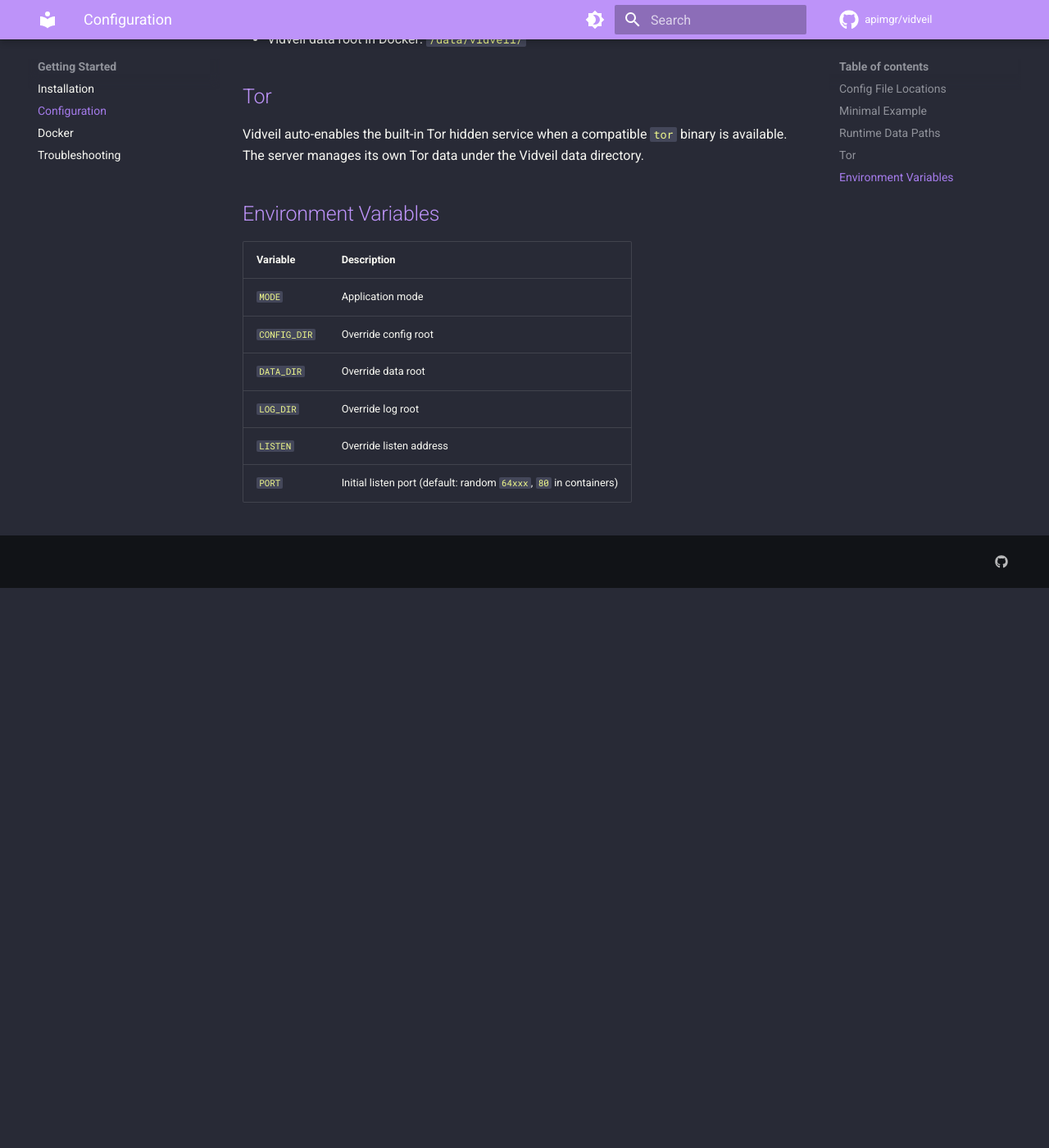
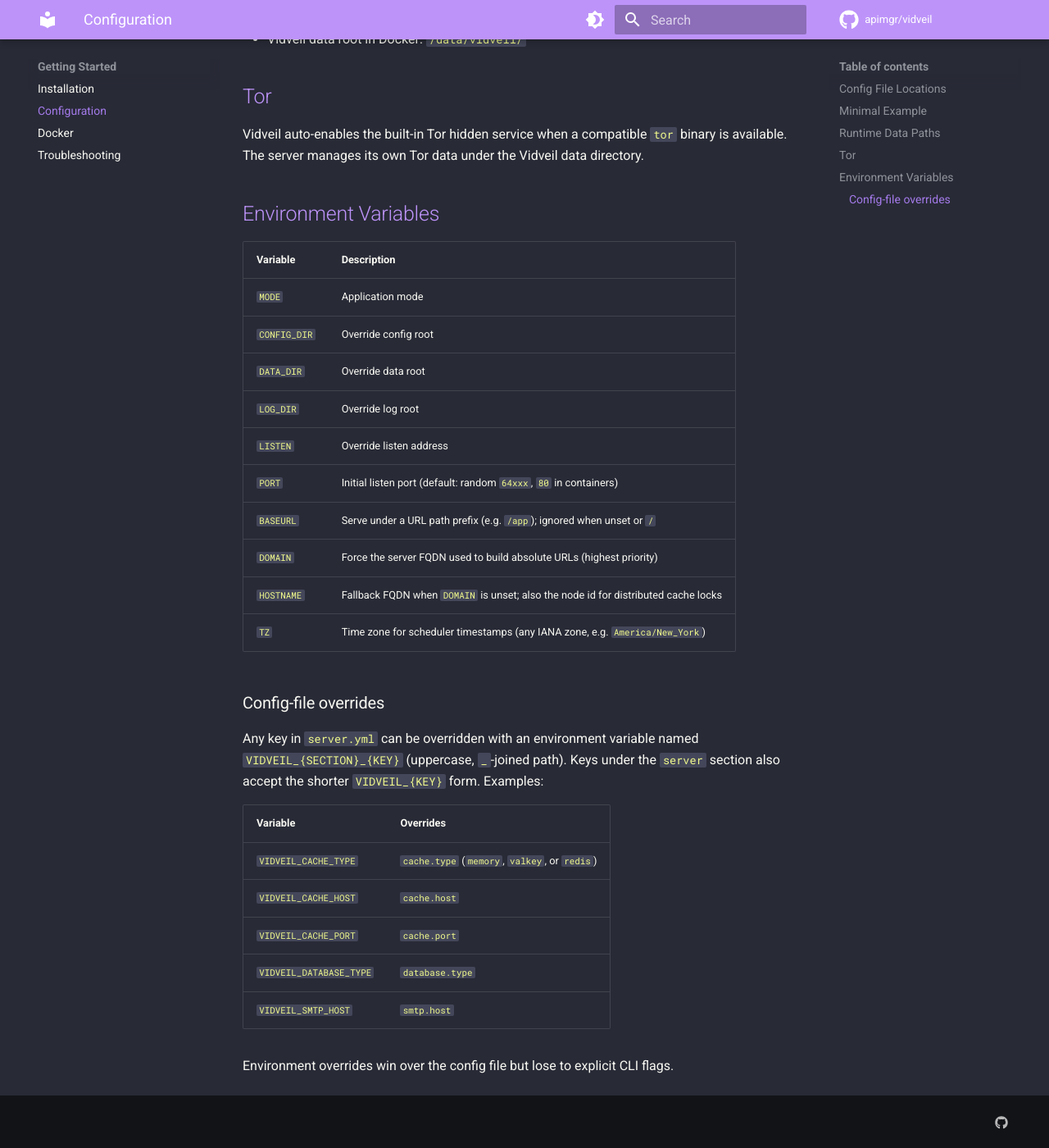
Before and after one commit to apimgr/vidveil, an MkDocs documentation site: the page built from docs/configuration.md, in a window 1280 px wide and 1400 px high, scrolled down 1102 px. Shown: the whole window at 82% size. Built offline with MkDocs 1.6.1 and Material for MkDocs 9.7.7, drawn with Linux system fonts in a browser that asks for light colours; comment, search, counter and statistics services are not loaded; before the commit the page ends 1819 px from its top, so only the background shows below that.

Commit message:
📝 Document undocumented env vars and config overrides 📝
Audit Pass 4 finding: several environment variables were read in code
but absent from the docs. Reconciled the full read-vs-documented set and
published only the user-facing ones.

Server-side vars added to docs/configuration.md (BASEURL, DOMAIN,
HOSTNAME, TZ) plus a new "Config-file overrides" subsection documenting
the VIDVEIL_{SECTION}_{KEY} mechanism (and the shorter VIDVEIL_{KEY}
alias for server-section keys), with cache/database/smtp examples
verified against src/config/env.go. CLI compatibility aliases
VIDVEIL_TIMEOUT / VIDVEIL_FORMAT / VIDVEIL_COLOR added to docs/cli.md.

System auto-detection reads (DISPLAY, SSH_*, container, KUBERNETES_*,
XDG_*, APPDATA, etc.) and the internal-only VIDVEIL_LANG plumbing are
intentionally left undocumented — they are not user-configurable.

While reconciling, found the docker-compose CACHE_URL var is read by
nothing (app reads cache via VIDVEIL_CACHE_*), so Valkey is never wired
and the app silently uses in-memory cache — logged as a new Pass 5b
finding to fix next.

- docs/configuration.md: added BASEURL/DOMAIN/HOSTNAME/TZ rows and a
  Config-file overrides subsection with verified VIDVEIL_{SECTION}_{KEY}
  examples and precedence note
- docs/cli.md: added VIDVEIL_TIMEOUT/VIDVEIL_FORMAT/VIDVEIL_COLOR alias
  rows and a canonical-first precedence note
- AUDIT.AI.md: marked the env-var doc finding fixed; logged the
  docker-compose CACHE_URL defect as a new Pass 5b finding

```diff
--- a/docs/configuration.md
+++ b/docs/configuration.md
@@ -46,3 +46,23 @@ Vidveil auto-enables the built-in Tor hidden service when a compatible `tor` bin
 | `LOG_DIR` | Override log root |
 | `LISTEN` | Override listen address |
 | `PORT` | Initial listen port (default: random `64xxx`, `80` in containers) |
+| `BASEURL` | Serve under a URL path prefix (e.g. `/app`); ignored when unset or `/` |
+| `DOMAIN` | Force the server FQDN used to build absolute URLs (highest priority) |
+| `HOSTNAME` | Fallback FQDN when `DOMAIN` is unset; also the node id for distributed cache locks |
+| `TZ` | Time zone for scheduler timestamps (any IANA zone, e.g. `America/New_York`) |
+
+### Config-file overrides
+
+Any key in `server.yml` can be overridden with an environment variable named
+`VIDVEIL_{SECTION}_{KEY}` (uppercase, `_`-joined path). Keys under the `server`
+section also accept the shorter `VIDVEIL_{KEY}` form. Examples:
+
+| Variable | Overrides |
+|---|---|
+| `VIDVEIL_CACHE_TYPE` | `cache.type` (`memory`, `valkey`, or `redis`) |
+| `VIDVEIL_CACHE_HOST` | `cache.host` |
+| `VIDVEIL_CACHE_PORT` | `cache.port` |
+| `VIDVEIL_DATABASE_TYPE` | `database.type` |
+| `VIDVEIL_SMTP_HOST` | `smtp.host` |
+
+Environment overrides win over the config file but lose to explicit CLI flags.
```
Also changed, not shown: AUDIT.AI.md (+4 -1 lines), docs/cli.md (+5 -0 lines).
